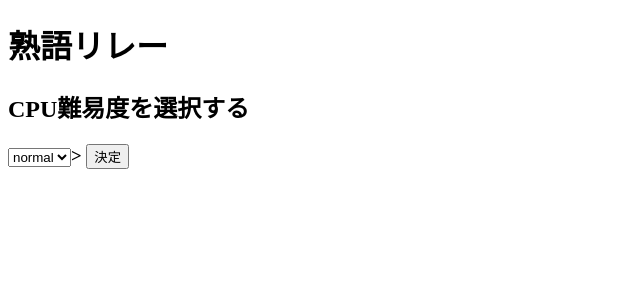
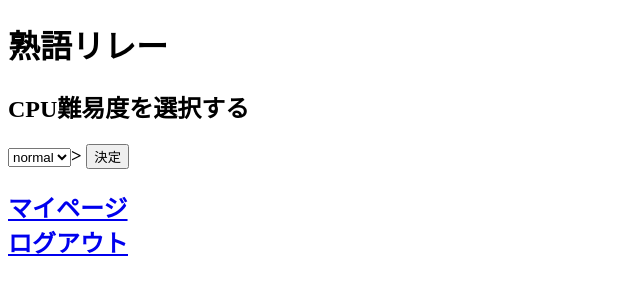
Before and after one commit to shoyu0320/prj-kanji-relay, a Django app: a page that uses src/jukugo_game/templates/game/game_start.html in a window 1280 px wide. Shown: the top 300 px of the page, without its empty margins (0-640 px from the left). Run offline with Django 3.2, Linux system fonts and the light colour scheme; parts of the project's set-up code (start-up, migrations or seed data) failed here and were passed over.

Commit message:
マイページを追加した

```diff
--- a/src/jukugo_game/templates/game/game_start.html
+++ b/src/jukugo_game/templates/game/game_start.html
@@ -24,6 +24,10 @@
             </select>
         </form>
     </h3>
+    <h2>
+        <a href="{% url 'account:user' request.user.pk %}">マイページ</a><br>
+        <a href="{% url 'logout'%}">ログアウト</a><br>
+    </h2>
 
 </body>
 
```
